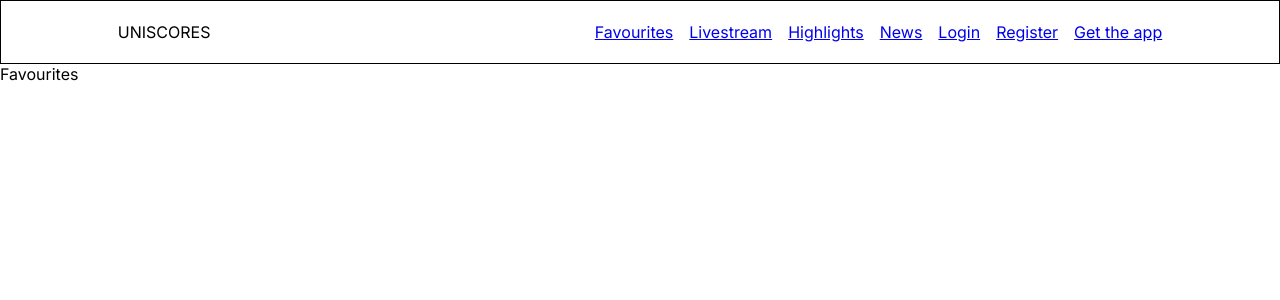
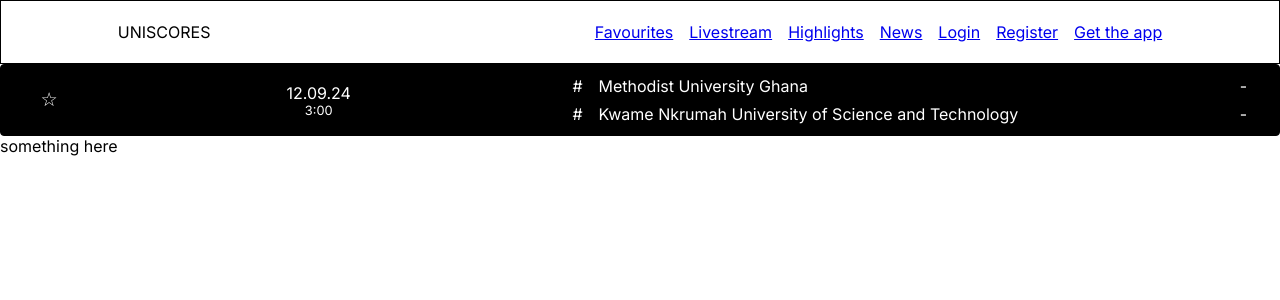
Before and after one commit to Mandem20/UNISCORES-REACT-APP, a React (Vite) app in the folder FRONTEND/UniScores/: page /favourites in a window 1280 px wide. Shown: the top 300 px of the page. Built offline with nearby package versions, Linux system fonts and the light colour scheme.

Commit message:
fix: use @use instead of @import for sass mixins

```diff
--- a/FRONTEND/UniScores/src/pages/Favourites.tsx
+++ b/FRONTEND/UniScores/src/pages/Favourites.tsx
@@ -1,7 +1,11 @@
+import MatchFixtures from "../components/MatchFixtures"
 
 const Favourites = () => {
   return (
-    <div>Favourites</div>
+    <div>
+      <MatchFixtures />
+      something here
+    </div>
   )
 }
 
--- a/FRONTEND/UniScores/src/styles/LeaugeGames.scss
+++ b/FRONTEND/UniScores/src/styles/LeaugeGames.scss
@@ -1,4 +1,4 @@
-@use '../styles/partials/mixins';
+// @use '../styles/partials/mixins';
 
 .league-games-container {
     display: flex;
--- a/FRONTEND/UniScores/src/styles/componentStyles/MatchFixtures.scss
+++ b/FRONTEND/UniScores/src/styles/componentStyles/MatchFixtures.scss
@@ -1,6 +1,6 @@
-@import '../partials/mixins';
+@use '../partials/mixins';
 
 
 .matchfixture-container {
-    @include fixtureBox;
+    @include mixins.fixtureBox;
 }
--- a/FRONTEND/UniScores/src/styles/componentStyles/MatchNews.scss
+++ b/FRONTEND/UniScores/src/styles/componentStyles/MatchNews.scss
@@ -1,5 +1,5 @@
-@import '../partials/mixins';
+@use '../partials/mixins';
 
 .matchnews-container {
-    @include newsBox;
+    @include mixins.newsBox;
 }
--- a/FRONTEND/UniScores/src/styles/componentStyles/MatchResult.scss
+++ b/FRONTEND/UniScores/src/styles/componentStyles/MatchResult.scss
@@ -1,6 +1,6 @@
-@import '../partials/mixins';
+@use '../partials/mixins';
 
 
 .matchresult-container {
-    @include resultBox;
+    @include mixins.resultBox;
 }
```
Also changed, not shown: 1 other file (tests, documents, lock files or other folders).
